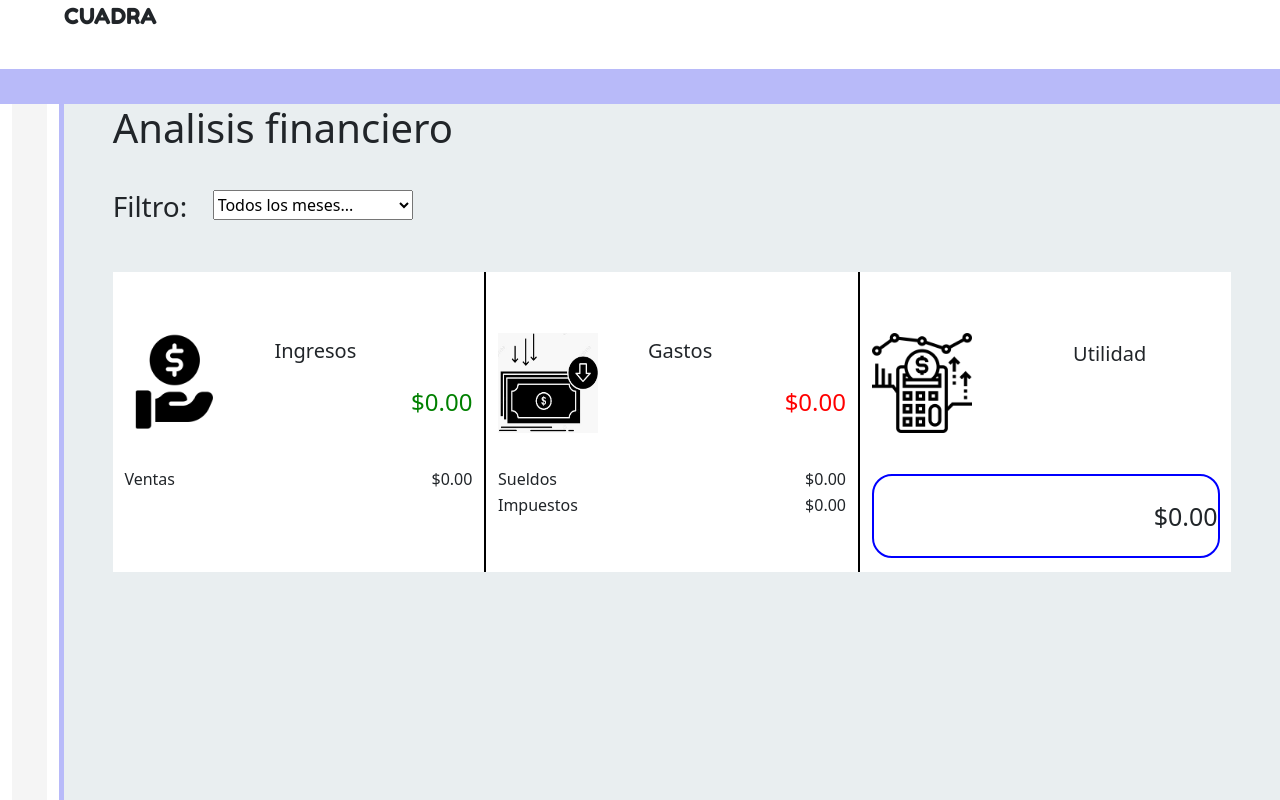
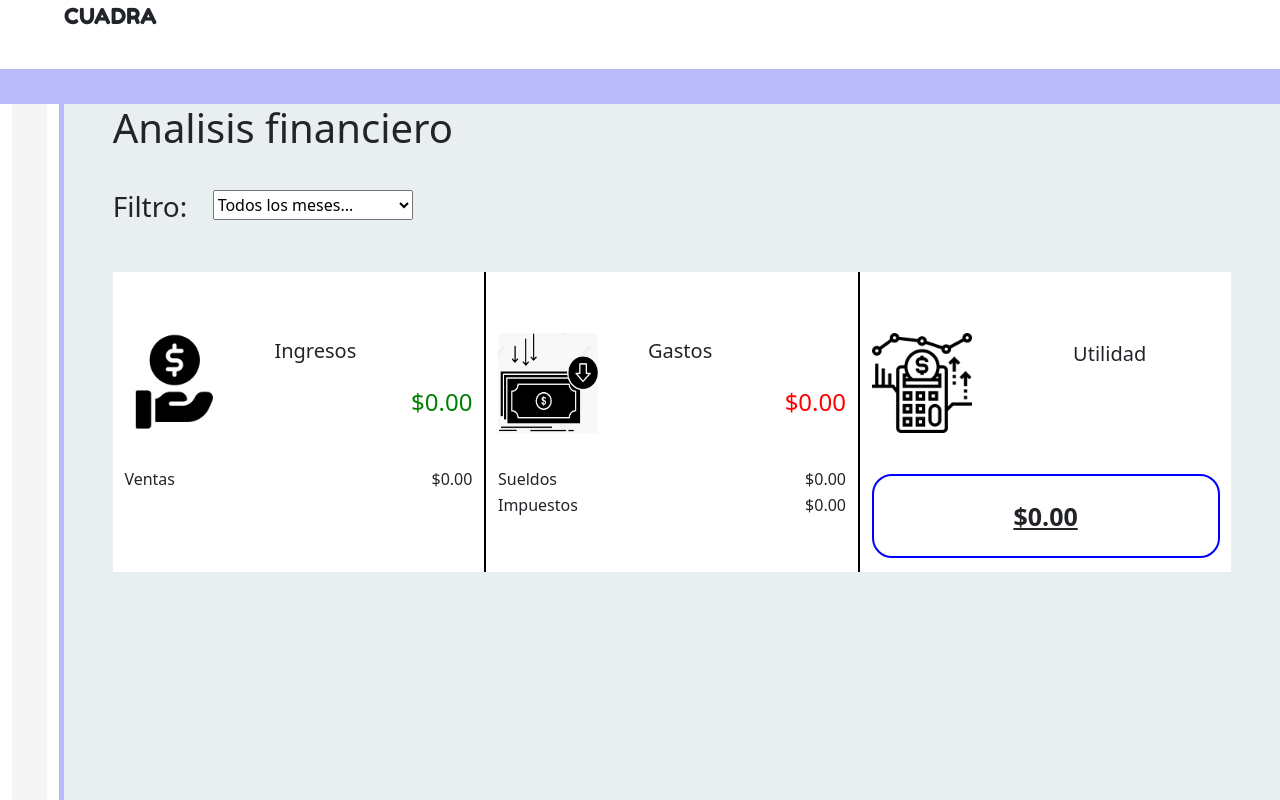
Before and after one commit to cabreraTDP/cuadra-app3, a React (Create React App) app: page /app/contabilidad/analisis in a window 1280 px wide. Built offline with nearby package versions, Linux system fonts and the light colour scheme; no server answers; some icons are missing.

Commit message:
Estilizar componente de Analisis

```diff
--- a/src/CSS/analisis.css
+++ b/src/CSS/analisis.css
@@ -16,6 +16,7 @@
 }
 #linea{
     border-right: solid 2px black;
+
 }
 
 
@@ -31,7 +32,9 @@
 #utilidad {
     border: 2px solid blue;
     border-radius: 20px;
-    text-align: end;
+    text-align: center;
+    text-decoration: underline;
+    font-weight: bold;
     line-height: 80px;
     font-size: 25px;
 }
```
